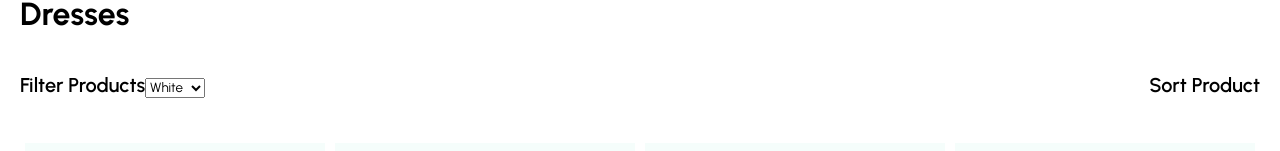
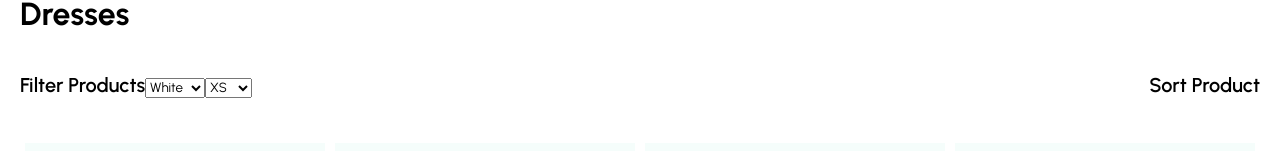
Before and after one commit to AliPooladmast/e-commerce, a React (Create React App) app: page / in a window 1280 px wide. Shown: the part 115-266 px from the top of the page. Built offline with nearby package versions, Linux system fonts and the light colour scheme.

Commit message:
feat(product-list): Add select-option element for size feature of the products

```diff
--- a/src/pages/ProductList/ProductList.jsx
+++ b/src/pages/ProductList/ProductList.jsx
@@ -15,7 +15,7 @@ function ProductList() {
       <div className={style.FilterContainer}>
         <div>
           <span>Filter Products</span>
-          <select name="filter-product" id="filter-product-select">
+          <select name="filter-colors" id="colors-select">
             <option value="color" disabled>
               Color
             </option>
@@ -25,6 +25,16 @@ function ProductList() {
             <option value="yellow">Yellow</option>
             <option value="blue">Blue</option>
             <option value="green">Green</option>
+          </select>
+          <select name="filter-size" id="size-select">
+            <option value="size" disabled>
+              Size
+            </option>
+            <option value="xs">XS</option>
+            <option value="s">S</option>
+            <option value="m">M</option>
+            <option value="l">L</option>
+            <option value="xl">XL</option>
           </select>
         </div>
         <div>
```
